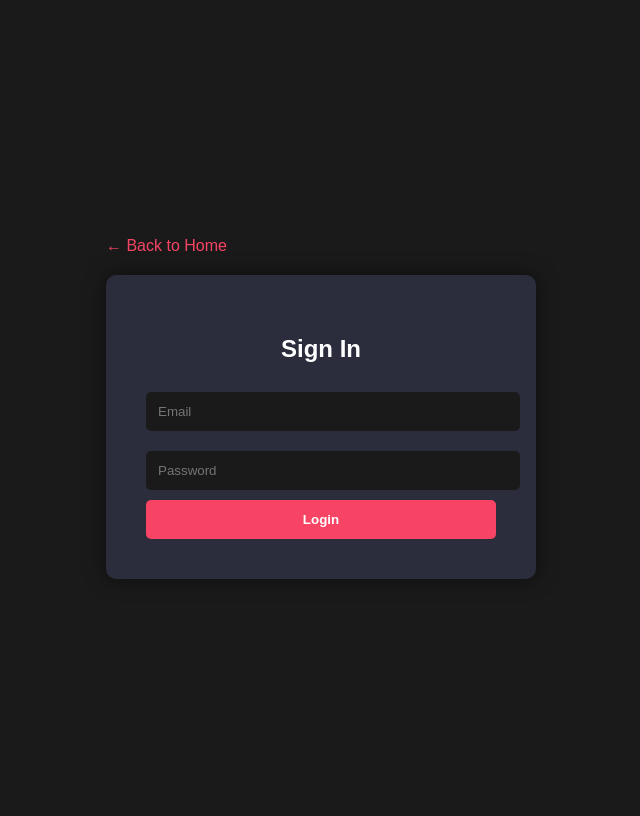
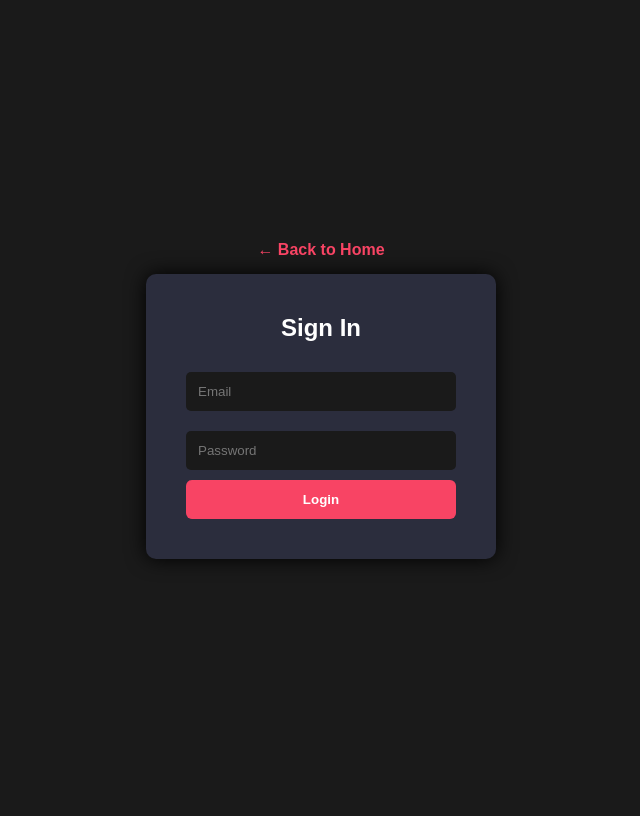
Before and after one commit to Abijith-B/cinimatics_django, a Django app: page /login/ in a window 1280 px wide. Shown: the whole page, without its empty margins (319-959 px from the left). After the commit the page ends 560 px from the top, so only its background shows below. Run offline with Django 5.2, Linux system fonts and the light colour scheme.

Commit message:
Initial commit of MOVIES web app

```diff
--- a/cinimatics_django/movies/static/movies/login.css
+++ b/cinimatics_django/movies/static/movies/login.css
@@ -1,4 +1,4 @@
-/*
+
 * {
     margin: 0;
     padding: 0;
@@ -78,14 +78,4 @@ body {
 .login-box a {
     color: #F84464;
     text-decoration: none;
-} */
-
-
-
-
-
-body { height: 100vh; background: #1a1a1a; display: flex; justify-content: center; align-items: center; color: white; font-family: sans-serif; }
-.login-box { background: #2b2d3d; padding: 40px; border-radius: 10px; width: 350px; box-shadow: 0 0 20px rgba(0,0,0,0.5); text-align: center; }
-.back-btn { color: #F84464; text-decoration: none; display: block; margin-bottom: 20px; }
-.login-box input { width: 100%; padding: 12px; margin: 10px 0; border-radius: 5px; border: none; background: #1a1a1a; color: white; }
-.login-box button { width: 100%; padding: 12px; background: #F84464; border: none; color: white; font-weight: bold; cursor: pointer; border-radius: 5px; }
+}
```
